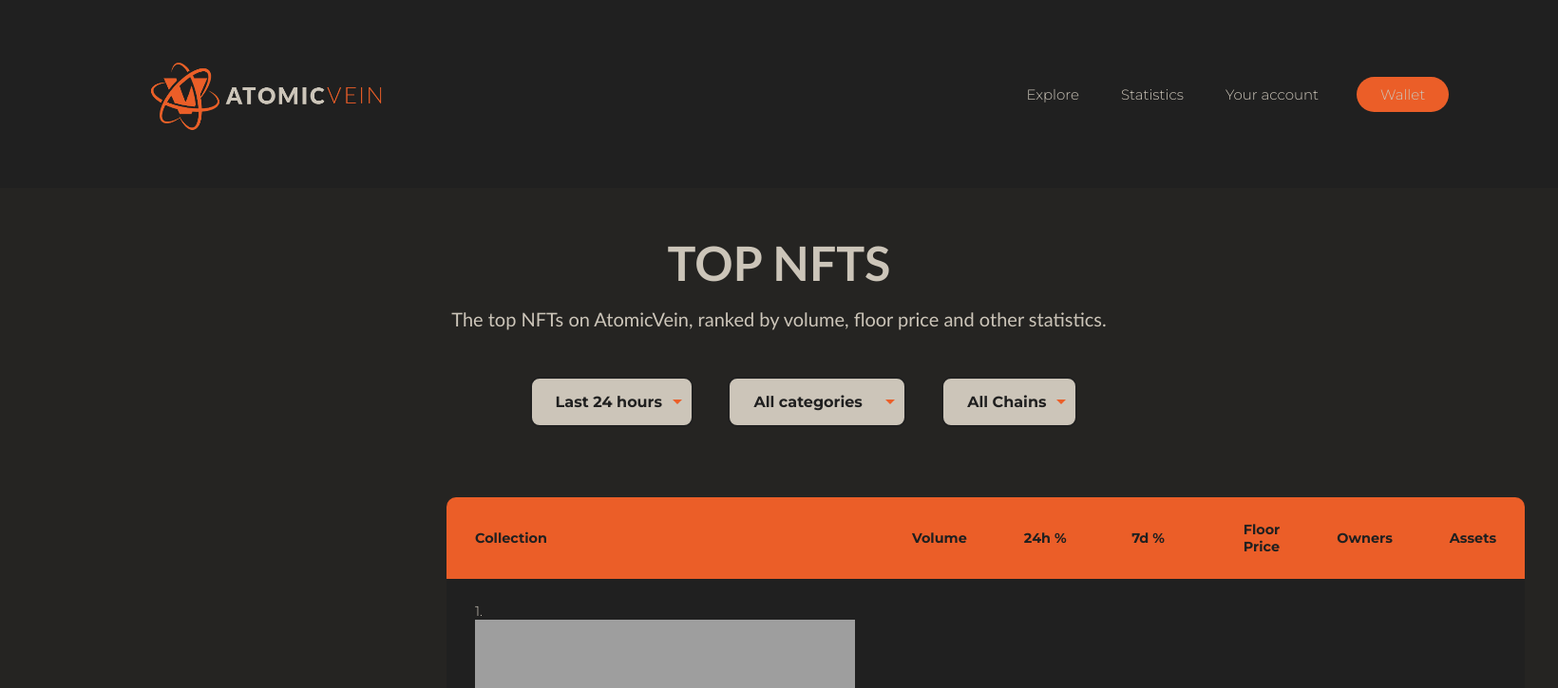
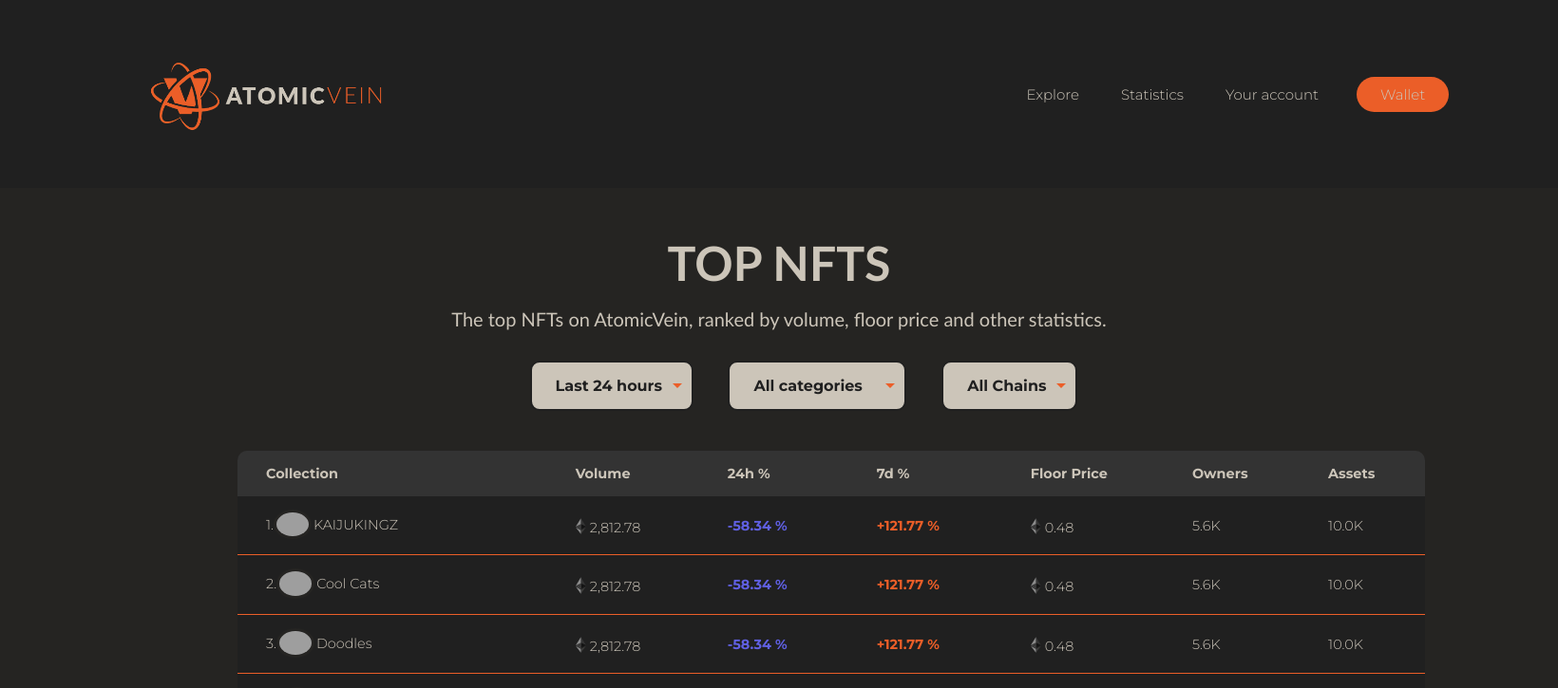
Before and after one commit to GavinKillerz/AtomicVein, a PHP site: page /statistics.html in a window 1640 px wide. Shown: the top 725 px of the page at 95% size. Run offline with PHP 8.4, Linux system fonts and the light colour scheme; some libraries are stand-ins or nearby versions; grey boxes are pictures that could not be loaded.

Commit message:
Add files via upload

```diff
--- a/css/stylestatistics.css
+++ b/css/stylestatistics.css
@@ -33,8 +33,9 @@
     font-family: montserrat;
     font-weight: bold;
     margin-left:34%;
-    margin-top:2%;
-    margin-bottom: 3%;
+    margin-top:1%;
+    margin-bottom: 1%;
+
 
     appearance:none;
     -webkit-appearance: none;
@@ -44,6 +45,7 @@
     background-repeat: no-repeat;
     background-size: 10px;
     padding-right: 30px;
+
 }
 
 .select2{
@@ -57,8 +59,8 @@
     font-family: montserrat;
     font-weight: bold;
     margin-left:2%;
-    margin-top:2%;
-    margin-bottom: 3%;
+    margin-top:1%;
+    margin-bottom: 1%;
 
     appearance:none;
     -webkit-appearance: none;
@@ -80,8 +82,8 @@
     font-family: montserrat;
     font-weight: bold;
     margin-left:2%;
-    margin-top:2%;
-    margin-bottom: 3%;
+    margin-top:1%;
+    margin-bottom: 1%;
 
     appearance:none;
     -webkit-appearance: none;
@@ -115,11 +117,12 @@
 
 .content-table{
     border-collapse: collapse;
-    margin: 25px 470px 100px;
+    margin: 25px 250px 100px;
     font-size: 0.9em;
-    min-width: 1000px;
+    min-width: 1250px;
     min-height: 80px;
     font-family: montserrat;
+
     color: #CCC5B9;
     border-radius: 10px 10px 10px 10px ;
     overflow: hidden;
@@ -128,15 +131,16 @@
 
 
 .content-table thead tr{
-    background-color: #EB5E28;
-    color: #202020;
+    background-color: #333333;
+    color: #CCC5B9;
     text-align: left;
+
     font-family: montserrat;
 }
 
 .content-table th,
 .content-table td{
-    padding: 25px 30px;
+    padding: 15px 30px;
 }
 
 .content-table tbody tr{
@@ -145,15 +149,37 @@
 }
 
 .tdpositive{
-    color: #1cdb0b;
+    color: #EB5E28;
     font-weight:bold;
     text-align: left;
     font-family: montserrat;
 }
 
 .tdnegative{
-    color: #e21c1c;
+    color: rgb(96, 96, 226);
     font-weight:bold;
     text-align: left;
     font-family: montserrat;
 }
+
+.itemlogo2{
+    width:11px;
+
+    height: 120%;
+    margin-right: 4px;
+    position: relative;
+    top: 3px;
+
+}
+
+.avatar {
+    vertical-align: middle;
+
+    width: 40px;
+    height: auto;
+    margin-right: 2px;
+    border-radius: 50%;
+    border: 3px solid #252422;
+    bottom:1px;
+    position: relative;
+}
```
